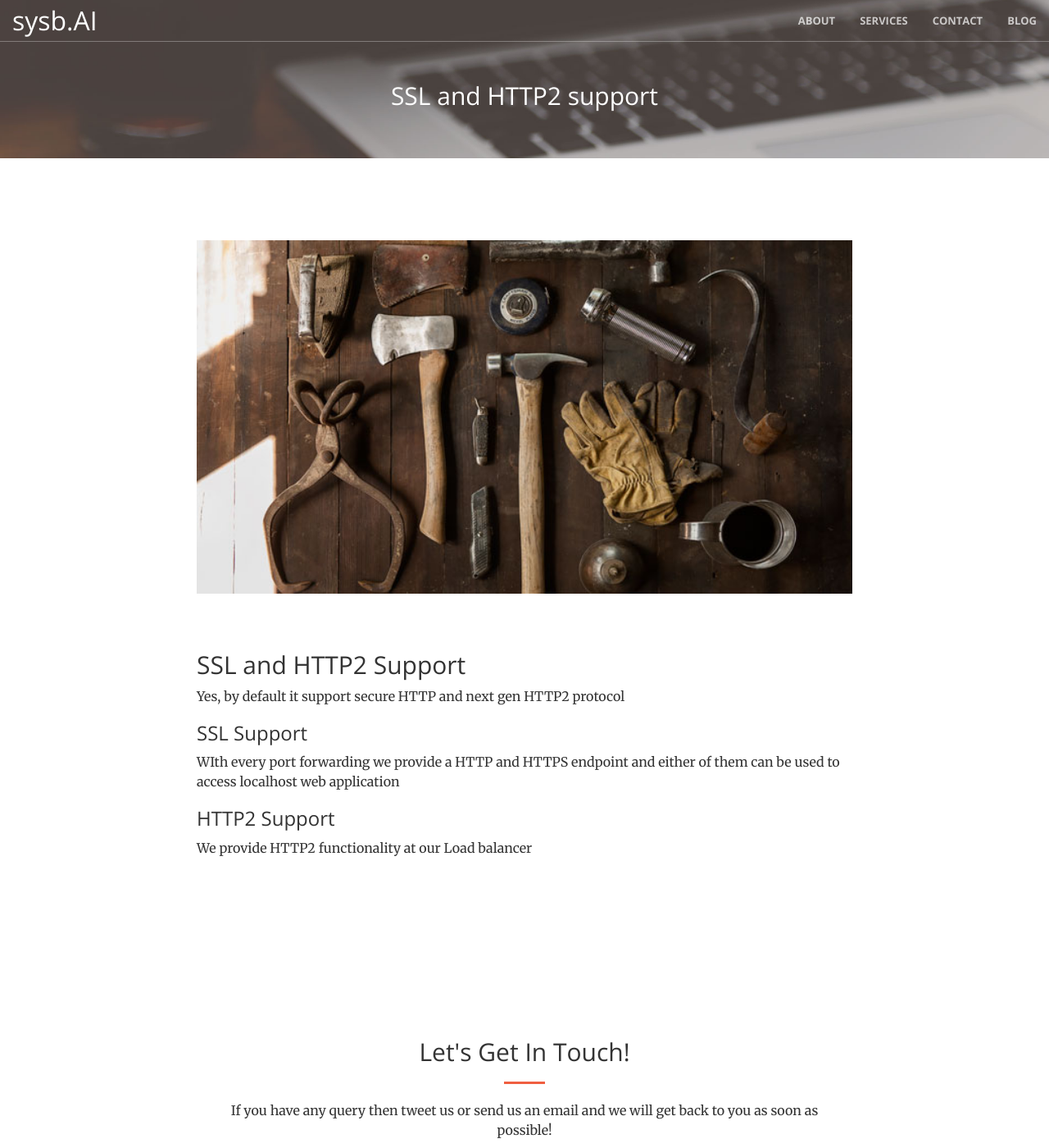
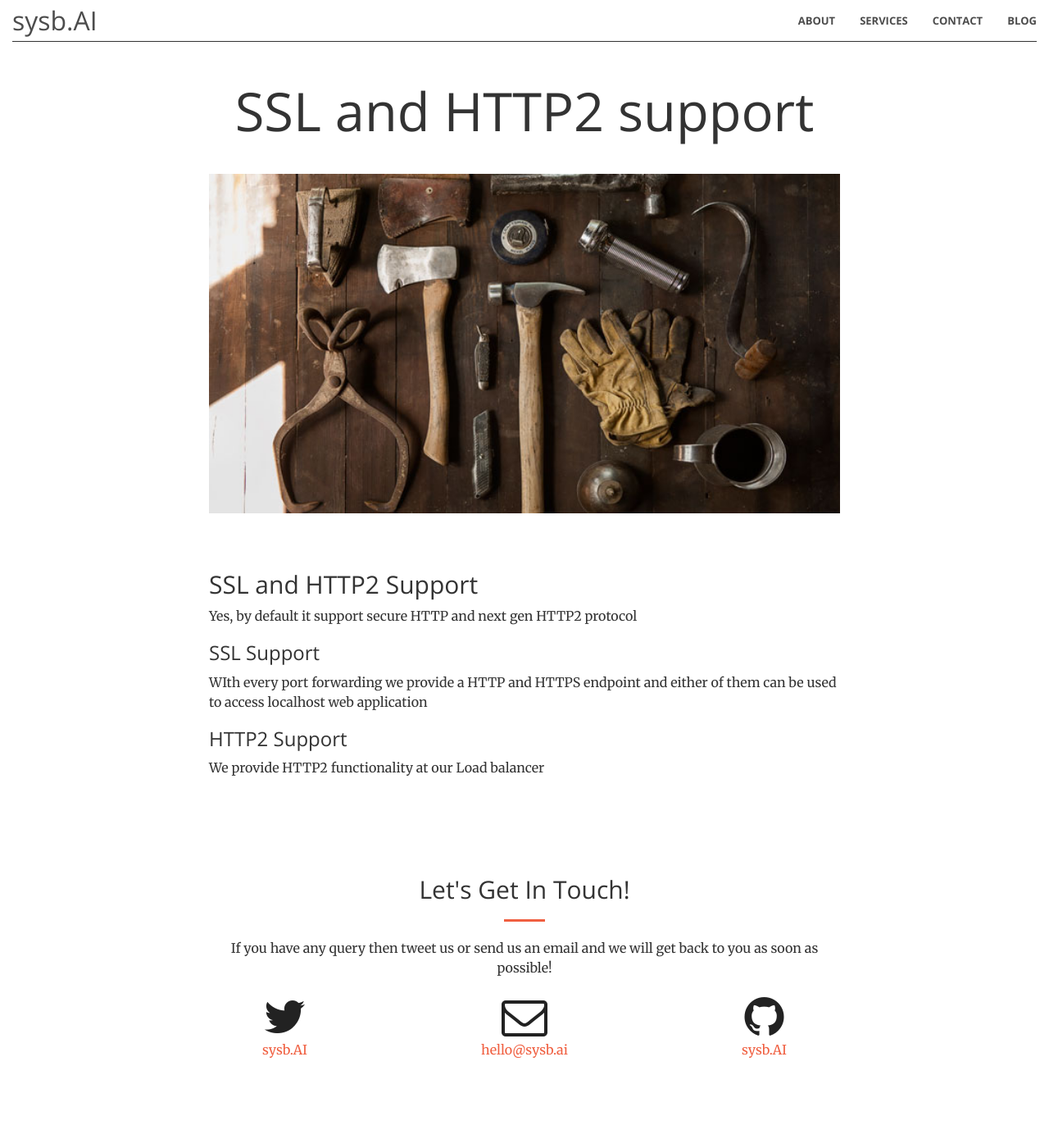
Before and after one commit to usama7628674/sysb.AI, a Jekyll site: the page built from _posts/2020-02-08-ssl-and-http2-support.md, in a window 1280 px wide and 1400 px high. Shown: the whole window at 82% size. Built offline with Jekyll 4.4.1, drawn with Linux system fonts in a browser that asks for light colours.

Commit message:
post, blog

```diff
--- a/_data/navigation.yml
+++ b/_data/navigation.yml
@@ -2,8 +2,6 @@
   link: "#about"
 - item: Services
   link: "#services"
-# - item: Docs
-#   link: "#docs"
 - item: Contact
   link: "#contact"
 - item: Blog
--- a/_includes/post_content.html
+++ b/_includes/post_content.html
@@ -1,9 +1,11 @@
 <!-- In CSS an id is prefixed by #, a class is prefixed by ., and an element has no prefix at all. -->
-<section class="header" id="about">
-    <h2 class="section-heading">{{ page.title }}</h2>
+<section class="header post_header" id="about">
+    <h1 class="section-heading">{{ page.title }}</h1>
 </section>
 
-<section class="post_content_box center">
+<section class="post_content_box center container">
+    {% if page.image %}
     <img class="post_top_image" src="{{page.image | relative_url}}.jpg" alt="post image">
+    {% endif %}
         {{content}}
 </section>
--- a/_layouts/post.html
+++ b/_layouts/post.html
@@ -3,7 +3,7 @@
 
 {% include head.html %}
 
-<body>
+<body class="post_body">
 {% include analytics.html %}
 {% include nav.html %}
 
--- a/_sass/style.scss
+++ b/_sass/style.scss
@@ -1,7 +1,7 @@
 .header {
     position: relative;
     margin: 0;
-    padding: 100px 50px 50px;
+    padding: 50px;
     width: 100%;
     min-height: auto;
     @include background-cover;
@@ -55,6 +55,25 @@
         }
     }
 }
+.post_body {
+    .navbar-default .navbar-collapse {
+border-bottom: 1px solid;
+    }
+@media (min-width: 768px) {
+.navbar-default .nav > li > a, .navbar-default .nav > li > a:focus {
+    color: rgba(0, 0, 0, 0.7);
+}
+}
+}
+.post_body .navbar-default .navbar-header .navbar-brand {
+    color: rgba(0, 0, 0, 0.7);
+}
+
+.post_header {
+    padding: 100px 0 30px;
+    background-image: none;
+    color: #333;
+}
 .blog_content {
   margin: 100px auto;
   img {
@@ -73,6 +92,8 @@
     margin-bottom: 50px;
 }
 .post_content_box {
+    padding-top: 0;
+    padding-bottom: 0;
     max-width: 800px;
     margin: 0 auto;
 }
```
Also changed, not shown: _includes/blog_content.html (+7 -3 lines), img/portfolio/bg.jpg (added).
